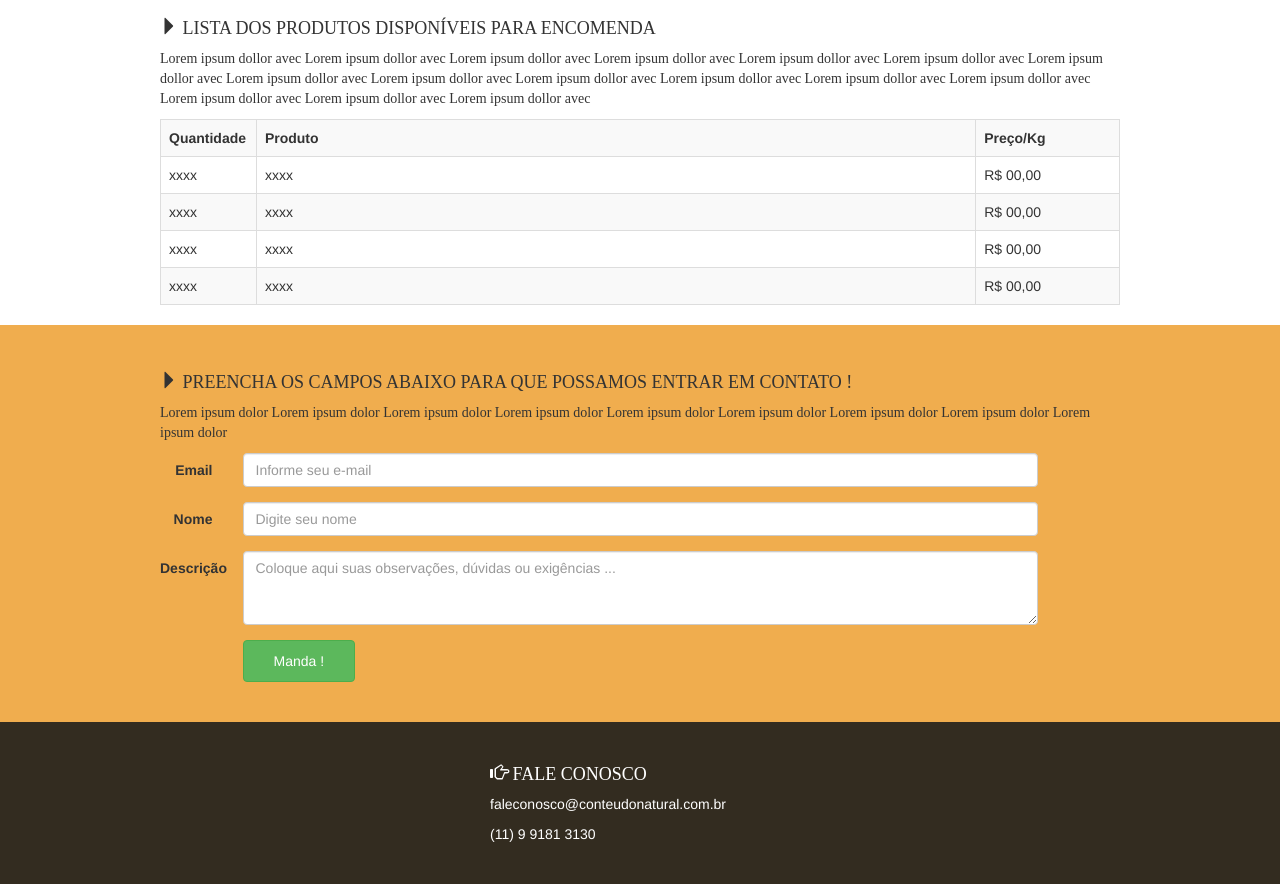
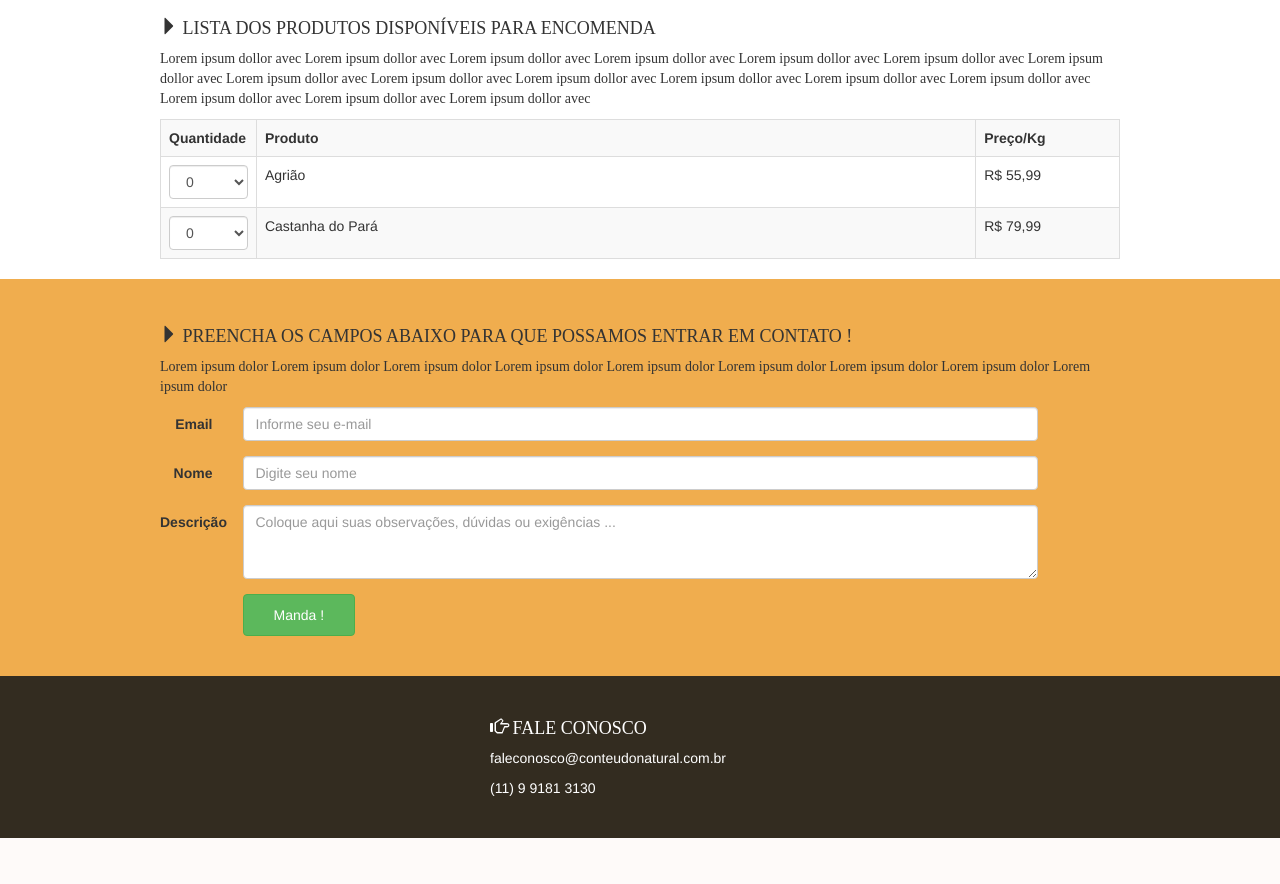
Before and after one commit to rapahaeru/cnatural-produtos, a CodeIgniter app: page / in a window 1280 px wide. Shown: the part 404-1288 px from the top of the page. After the commit the page ends 1242 px from the top, so only its background shows below. Run offline with CodeIgniter, Linux system fonts and the light colour scheme; some libraries are stand-ins or nearby versions; some web fonts are replaced.

Commit message:
Busca dinamica dos produtos implementada

```diff
--- a/application/controllers/produtos.php
+++ b/application/controllers/produtos.php
@@ -1,22 +1,6 @@
 <?php if ( ! defined('BASEPATH')) exit('No direct script access allowed');
 
 class Produtos extends CI_Controller {
-
-	/**
-	 * Index Page for this controller.
-	 *
-	 * Maps to the following URL
-	 * 		http://example.com/index.php/welcome
-	 *	- or -
-	 * 		http://example.com/index.php/welcome/index
-	 *	- or -
-	 * Since this controller is set as the default controller in
-	 * config/routes.php, it's displayed at http://example.com/
-	 *
-	 * So any other public methods not prefixed with an underscore will
-	 * map to /index.php/welcome/<method_name>
-	 * @see http://codeigniter.com/user_guide/general/urls.html
-	 */
 
 	public function __construct()
        {
@@ -29,18 +13,30 @@ class Produtos extends CI_Controller {
 
 	public function index()
 	{
-		//echo "entrei";
-		//exit();
 
 		$products = $this->Produtos->getAllproducts();
+
 		if ($products)
-			$data['products'] = $products;
+			$data['products'] = $this->formatProductsReturn($products);
 		else
 			$data['products'] = false;
 
 		$this->load->view('produtos',$data);
 	}
+
+	function formatProductsReturn($products)
+	{
+		if (!$products)
+			return false;
+
+		for ($i=0; $i < sizeof($products); $i++) {
+			$products[$i]['custo'] = str_replace('.', ',', $products[$i]['custo']);
+		}
+
+		return $products;
+	}
+
 }
 
-/* End of file welcome.php */
-/* Location: ./application/controllers/welcome.php */
+/* End of file produtos.php */
+/* Location: ./application/controllers/produtos.php */
--- a/application/models/produtos_model.php
+++ b/application/models/produtos_model.php
@@ -18,7 +18,7 @@ class Produtos_model extends CI_Model {
 
 		if($q->num_rows() > 0){
 
-			return $q->result_object();
+			return $q->result_array();
 		}else{
 			return FALSE;
 		}
--- a/application/views/produtos.php
+++ b/application/views/produtos.php
@@ -37,26 +37,21 @@
 						<th>Produto</th>
 						<th width="15%">Preço/Kg</th>
 					</tr>
-					<tr>
-						<td>xxxx</td>
-						<td>xxxx</td>
-						<td>R$ 00,00</td>
-					</tr>
-					<tr>
-						<td>xxxx</td>
-						<td>xxxx</td>
-						<td>R$ 00,00</td>
-					</tr>
-					<tr>
-						<td>xxxx</td>
-						<td>xxxx</td>
-						<td>R$ 00,00</td>
-					</tr>
-					<tr>
-						<td>xxxx</td>
-						<td>xxxx</td>
-						<td>R$ 00,00</td>
-					</tr>
+					<?php for ($i=0; $i < sizeof($products) ; $i++) : ?>
+						<tr>
+							<td>
+								<select class="form-control">
+									<option value="0">0</option>
+									<option value="1">1</option>
+									<option value="2">2</option>
+									<option value="3">3</option>
+								</select>
+							</td>
+							<td><?php echo $products[$i]['nome'];?></td>
+							<td>R$ <?php echo $products[$i]['custo'];?></td>
+						</tr>
+					<?php endfor; ?>
+
 				</table>
 			</div>
 		</div>
```
